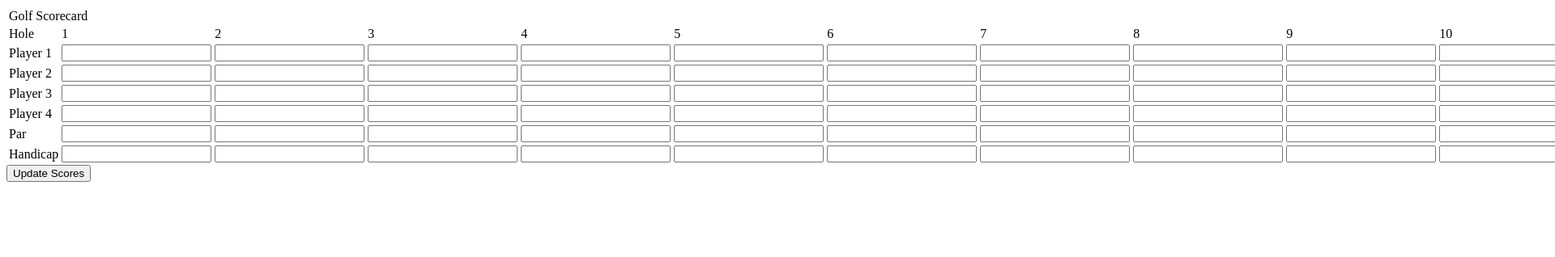
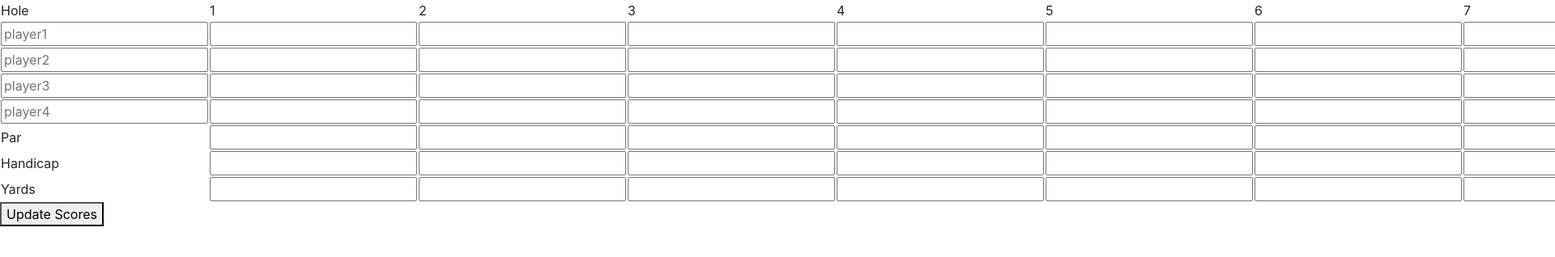
Before and after one commit to Rothkoros/golfCardApp, a plain HTML site: page index.html in a window 1280 px wide. Shown: the top 318 px of the page at 81% size, 1920 px wide, since content can reach past the window. Drawn offline with nearby package versions, Linux system fonts and the light colour scheme.

Commit message:
added rows and adjusted table, also applied bootstrap

```diff
--- a/index.html
+++ b/index.html
@@ -6,16 +6,13 @@
     <meta name="viewport" content="width=device-width, initial-scale=1.0">
     <script defer src="script.js"></script>
     <link rel="stylesheet" href="styles.css">
+    <link href="css/bootstrap.min.css" rel="stylesheet">
     <title>Document</title>
 </head>
 
 <body>
+    <div id="golfTable">
         <table class="rounded">
-        <tr>
-            <td colspan="12" class="scorecardTitle">
-                Golf Scorecard
-            </td>
-        </tr>
             <tr class="hole">
                 <td class="rowTitle">
                     Hole
@@ -46,6 +43,9 @@
                 </td>
                 <td class="rowCell">
                     9
+                </td>
+                <td class="rowCell">
+                    OUT
                 </td>
 
                 <td class="rowCell">
@@ -79,153 +79,150 @@
                     In
                 </td>
                 <td>
-                Out
-            </td>
-            <td>
                     Total
                 </td>
             </tr>
             <tr class="player1">
                 <td class="rowTitle">
-                Player 1
+                    <input type="text" id="" placeholder="player1">
                 </td>
                 <td class="rowCell">
-                <input type="text" id="testInput11">
+                    <input type="text" id="">
                 </td>
                 <td class="rowCell">
-                <input type="text" id="testInput12">
+                    <input type="text" id="">
                 </td>
                 <td class="rowCell">
-                <input type="text" id="testInput13">
+                    <input type="text" id="">
                 </td>
                 <td class="rowCell">
-                <input type="text" id="testInput14">
+                    <input type="text" id="">
                 </td>
                 <td class="rowCell">
-                <input type="text" id="testInput15">
+                    <input type="text" id="">
                 </td>
                 <td class="rowCell">
-                <input type="text" id="testInput16">
+                    <input type="text" id="">
                 </td>
                 <td class="rowCell">
-                <input type="text" id="testInput17">
+                    <input type="text" id="">
                 </td>
                 <td class="rowCell">
-                <input type="text" id="testInput18">
+                    <input type="text" id="">
                 </td>
                 <td class="rowCell">
-                <input type="text" id="testInput19">
+                    <input type="text" id="">
                 </td>
                 <td class="rowCell">
-                <input type="text" id="testInput20">
+                    <input type="text" id="">
                 </td>
                 <td class="rowCell">
-                <input type="text" id="testInput21">
+                    <input type="text" id="">
                 </td>
                 <td class="rowCell">
-                <input type="text" id="testInput22">
+                    <input type="text" id="">
                 </td>
                 <td class="rowCell">
-                <input type="text" id="testInput23">
+                    <input type="text" id="">
                 </td>
                 <td class="rowCell">
-                <input type="text" id="testInput24">
+                    <input type="text" id="">
                 </td>
                 <td class="rowCell">
-                <input type="text" id="testInput25">
+                    <input type="text" id="">
                 </td>
                 <td class="rowCell">
-                <input type="text" id="testInput26">
+                    <input type="text" id="">
                 </td>
                 <td class="rowCell">
-                <input type="text" id="testInput27">
+                    <input type="text" id="">
                 </td>
                 <td class="rowCell">
-                <input type="text" id="testInput28">
+                    <input type="text" id="">
                 </td>
                 <td class="rowCell">
-                <input type="text" id="testInput29">
+                    <input type="text" id="">
                 </td>
                 <td class="rowCell">
-                <input type="text" id="testInput30">
+                    <input type="text" id="">
                 </td>
                 <td class="rowCell">
-                <input type="text" id="testInput31">
+                    <input type="text" id="">
                 </td>
 
             </tr>
             <tr class="player2">
                 <td class="rowTitle">
-                Player 2
+                    <input type="text" id="" placeholder="player2">
                 </td>
                 <td class="rowCell">
-                <input type="text" id="testInput32">
+                    <input type="text" id="">
                 </td>
                 <td class="rowCell">
-                <input type="text" id="testInput33">
+                    <input type="text" id="">
                 </td>
                 <td class="rowCell">
-                <input type="text" id="testInput34">
+                    <input type="text" id="">
                 </td>
                 <td class="rowCell">
-                <input type="text" id="testInput35">
+                    <input type="text" id="">
                 </td>
                 <td class="rowCell">
-                <input type="text" id="testInput36">
+                    <input type="text" id="">
                 </td>
                 <td class="rowCell">
-                <input type="text" id="testInput37">
+                    <input type="text" id="">
                 </td>
                 <td class="rowCell">
-                <input type="text" id="testInput38">
+                    <input type="text" id="">
                 </td>
                 <td class="rowCell">
-                <input type="text" id="testInput39">
+                    <input type="text" id="">
                 </td>
                 <td class="rowCell">
-                <input type="text" id="testInput40">
+                    <input type="text" id="">
                 </td>
                 <td class="rowCell">
-                <input type="text" id="testInput41">
+                    <input type="text" id="">
                 </td>
                 <td class="rowCell">
-                <input type="text" id="testInput42">
+                    <input type="text" id="">
                 </td>
                 <td class="rowCell">
-                <input type="text" id="testInput43">
+                    <input type="text" id="">
                 </td>
                 <td class="rowCell">
-                <input type="text" id="testInput44">
+                    <input type="text" id="">
                 </td>
                 <td class="rowCell">
-                <input type="text" id="testInput45">
+                    <input type="text" id="">
                 </td>
                 <td class="rowCell">
-                <input type="text" id="testInput46">
+                    <input type="text" id="">
                 </td>
                 <td class="rowCell">
-                <input type="text" id="testInput47">
+                    <input type="text" id="">
                 </td>
                 <td class="rowCell">
-                <input type="text" id="testInput48">
+                    <input type="text" id="">
                 </td>
                 <td class="rowCell">
-                <input type="text" id="testInput49">
+                    <input type="text" id="">
                 </td>
                 <td class="rowCell">
-                <input type="text" id="testInput50">
+                    <input type="text" id="">
                 </td>
                 <td class="rowCell">
-                <input type="text" id="testInput51">
+                    <input type="text" id="">
                 </td>
                 <td class="rowCell">
-                <input type="text" id="testInput52">
+                    <input type="text" id="">
                 </td>
             </tr>
 
             <tr class="player3">
                 <td class="rowTitle">
-                Player 3
+                    <input type="text" id="" placeholder="player3">
                 </td>
                 <td class="rowCell">
                     <input type="text" id="testInput32">
@@ -294,7 +291,7 @@
 
             <tr class="player4">
                 <td class="rowTitle">
-                Player 4
+                    <input type="text" id="" placeholder="player4">
                 </td>
                 <td class="rowCell">
                     <input type="text" id="testInput32">
@@ -498,13 +495,87 @@
                 </td>
 
             </tr>
+            <tr class="Yards">
+                <td class="rowTitle">
+                    Yards
+                </td>
+                <td class="rowCell">
+                    <input type="text" id="testInput11">
+                </td>
+                <td class="rowCell">
+                    <input type="text" id="testInput12">
+                </td>
+                <td class="rowCell">
+                    <input type="text" id="testInput13">
+                </td>
+                <td class="rowCell">
+                    <input type="text" id="testInput14">
+                </td>
+                <td class="rowCell">
+                    <input type="text" id="testInput15">
+                </td>
+                <td class="rowCell">
+                    <input type="text" id="testInput16">
+                </td>
+                <td class="rowCell">
+                    <input type="text" id="testInput17">
+                </td>
+                <td class="rowCell">
+                    <input type="text" id="testInput18">
+                </td>
+                <td class="rowCell">
+                    <input type="text" id="testInput19">
+                </td>
+                <td class="rowCell">
+                    <input type="text" id="testInput20">
+                </td>
+                <td class="rowCell">
+                    <input type="text" id="testInput21">
+                </td>
+                <td class="rowCell">
+                    <input type="text" id="testInput22">
+                </td>
+                <td class="rowCell">
+                    <input type="text" id="testInput23">
+                </td>
+                <td class="rowCell">
+                    <input type="text" id="testInput24">
+                </td>
+                <td class="rowCell">
+                    <input type="text" id="testInput25">
+                </td>
+                <td class="rowCell">
+                    <input type="text" id="testInput26">
+                </td>
+                <td class="rowCell">
+                    <input type="text" id="testInput27">
+                </td>
+                <td class="rowCell">
+                    <input type="text" id="testInput28">
+                </td>
+                <td class="rowCell">
+                    <input type="text" id="testInput29">
+                </td>
+                <td class="rowCell">
+                    <input type="text" id="testInput30">
+                </td>
+                <td class="rowCell">
+                    <input type="text" id="testInput31">
+                </td>
 
-    </table><button id="updatescores">Update Scores</button>
+            </tr>
+
+        </table>
+    </div>
+    <button id="updatescores">Update Scores</button>
 
 
 
 
-
+    <!-- jQuery (necessary for Bootstrap's JavaScript plugins) -->
+    <script src="https://ajax.googleapis.com/ajax/libs/jquery/1.12.4/jquery.min.js"></script>
+    <!-- Include all compiled plugins (below), or include individual files as needed -->
+    <script src="js/bootstrap.min.js"></script>
 </body>
 
 </html>
```
Also changed, not shown: package-lock.json (added). Lines whose indentation alone changed are shown as unchanged.
